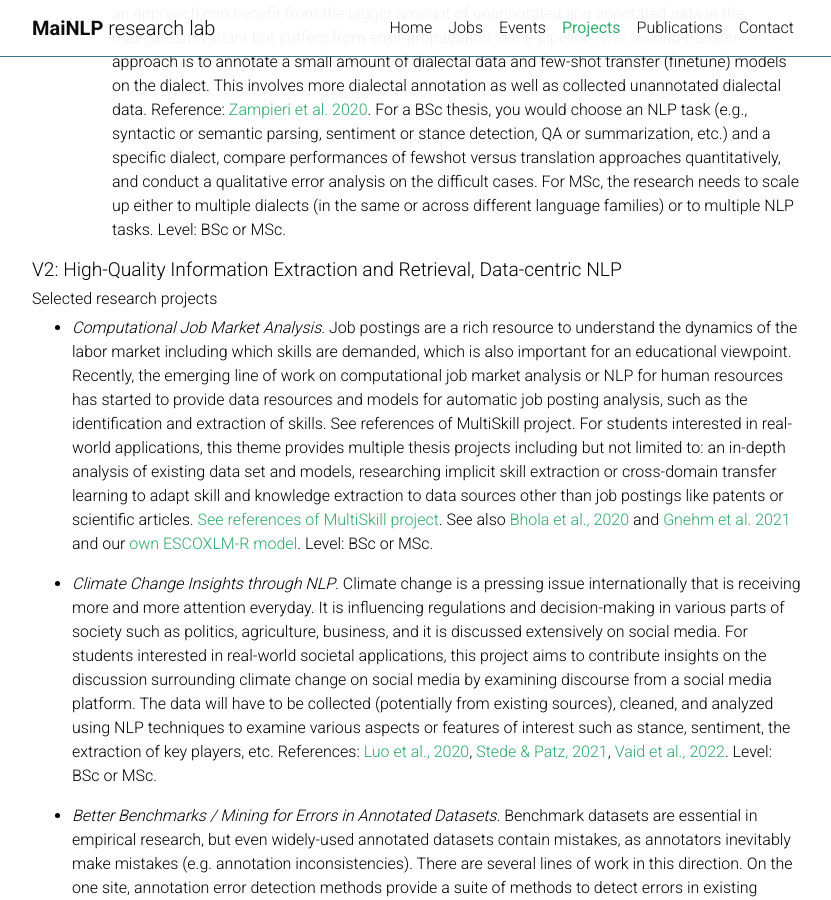
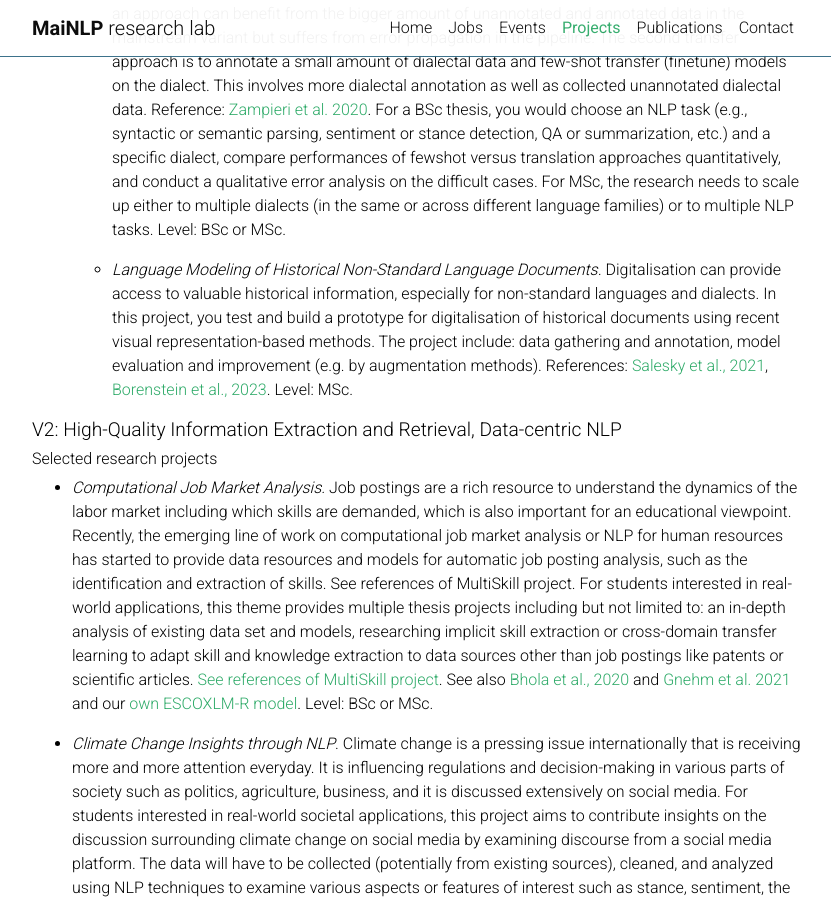
Before and after one commit to mainlp/mainlp.github.io, a Jekyll site: the page built from _pages/projects.md, in a window 1280 px wide and 900 px high, scrolled down 5264 px. Shown: the whole window, without its empty margins (223-1054 px from the left). Built offline with Jekyll 4.4.1, drawn with Linux system fonts in a browser that asks for light colours; emoji names are drawn with the system emoji font; comment, search, counter and statistics services are not loaded; a style sheet for code colours, icons or effects is not loaded.

Commit message:
Update projects.md

```diff
--- a/_pages/projects.md
+++ b/_pages/projects.md
@@ -150,6 +150,8 @@ MSc/BSc thesis research vectors:
 
   *  *Transfer or translate: how to better work with dialectal data.* Demands for generalizing NLP pipelines to dialectal data are on the rise. Given current LLMs trained in hundreds of languages, there are two common approaches. The first approach is to translate (or normalize) dialectal data to its mainstream counterpart and apply pipelines to the translated mainstream counterpart. Such an approach can benefit from the bigger amount of unannotated and annotated data in the mainstream variant but suffers from error propagation in the pipeline. The second transfer approach is to annotate a small amount of dialectal data and few-shot transfer (finetune) models on the dialect. This involves more dialectal annotation as well as collected unannotated dialectal data. Reference: [Zampieri et al. 2020](https://helda.helsinki.fi/server/api/core/bitstreams/dd1636da-66ef-4e2d-bdb7-19c0b27080f3/content). For a BSc thesis, you would choose an NLP task (e.g., syntactic or semantic parsing, sentiment or stance detection,  QA or summarization, etc.) and a specific dialect, compare performances of fewshot versus translation approaches quantitatively, and conduct a qualitative error analysis on the difficult cases. For MSc, the research needs to scale up either to multiple dialects (in the same or across different language families) or to multiple NLP tasks. Level: BSc or MSc.
 
+  *  *Language Modeling of Historical Non-Standard Language Documents.* Digitalisation can provide access to valuable historical information, especially for non-standard languages and dialects. In this project, you test and build a prototype for digitalisation of historical documents using recent visual representation-based methods. The project include: data gathering and annotation, model evaluation and improvement (e.g. by augmentation methods). References: [Salesky et al., 2021](https://aclanthology.org/2021.emnlp-main.576/), [Borenstein et al., 2023](https://aclanthology.org/2023.emnlp-main.7.pdf). Level: MSc.
+
 
 <a name="v2"/>
 ### V2: High-Quality Information Extraction and Retrieval, Data-centric NLP
```
